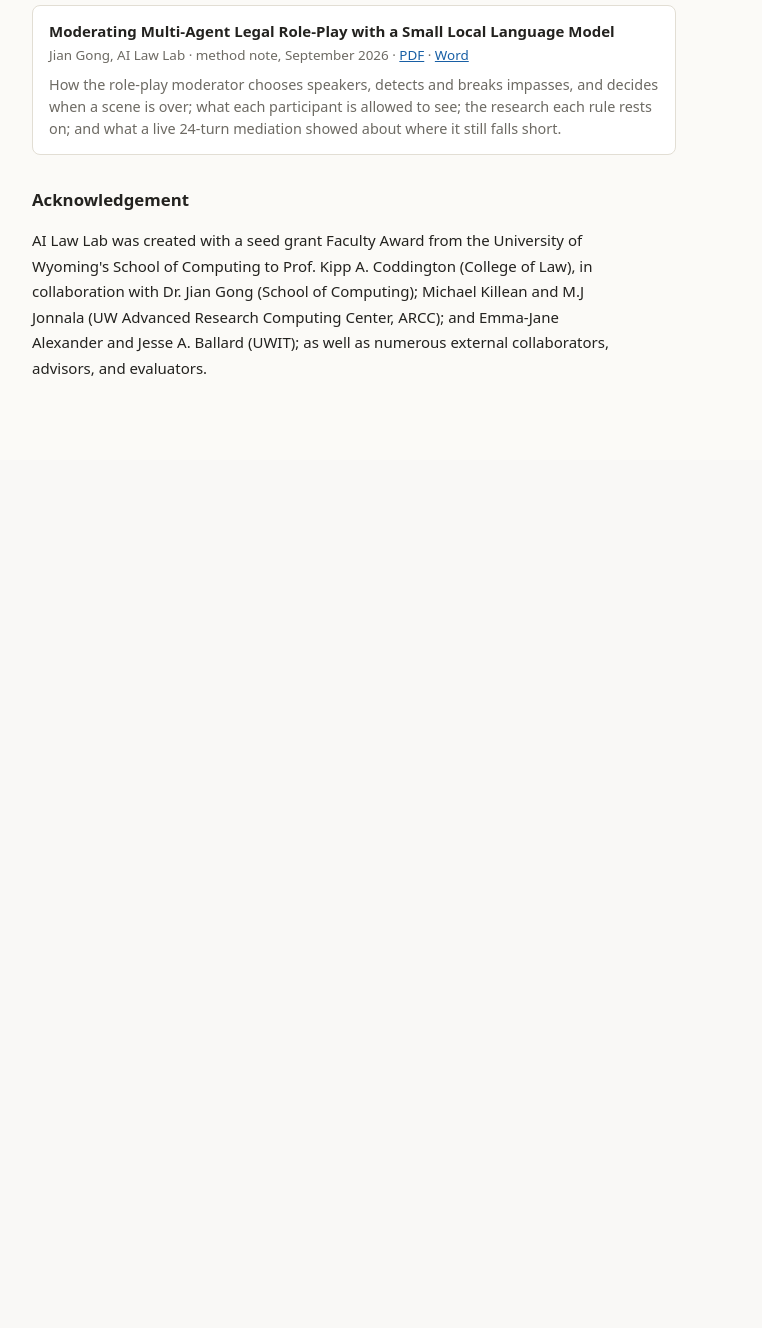
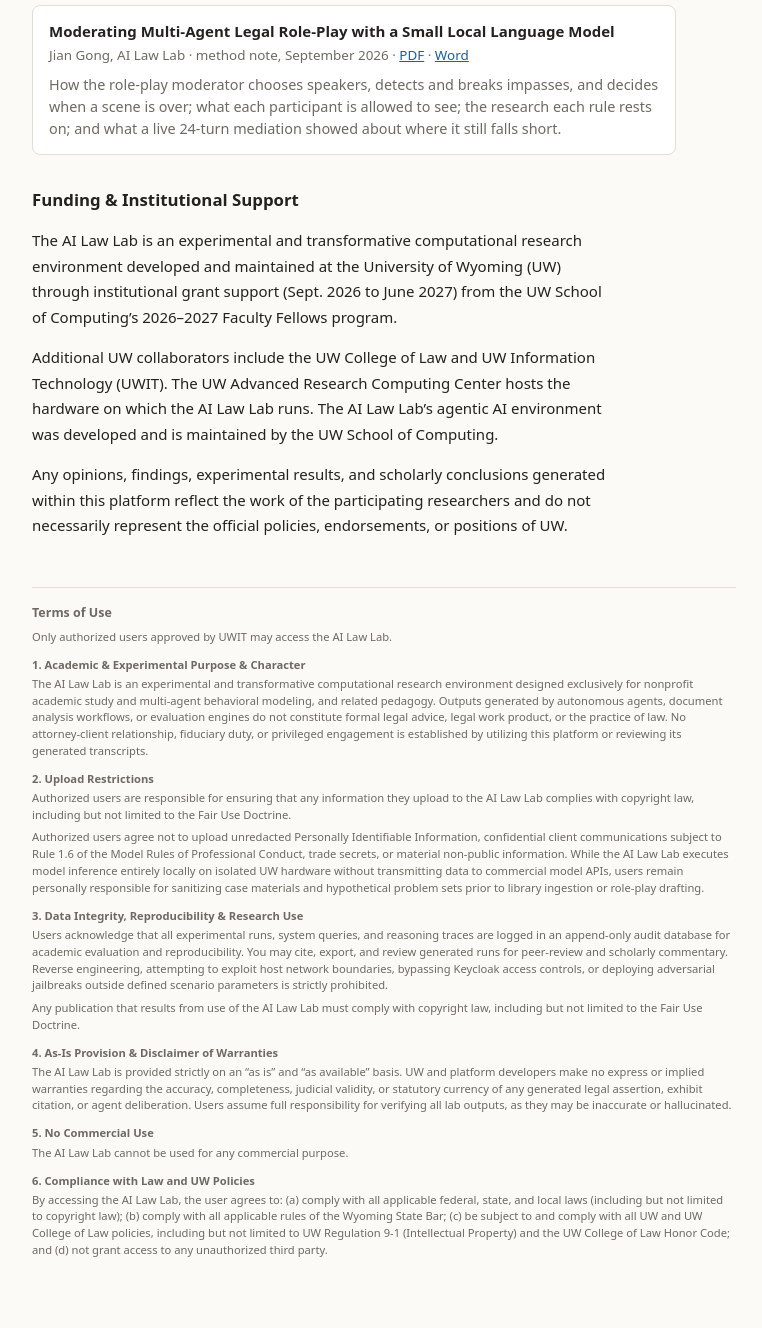
Before and after one commit to WyoSoC/AI_Law_Lab, a Python web app: template src/ailawlab/web/templates/about.html in a window 1280 px wide. Shown: the part 2574-3902 px from the top of the page, without its empty margins (88-850 px from the left). Before the commit the page ends 2950 px from the top, so only its background shows below. Run offline with Jinja, Linux system fonts and the light colour scheme; the template is opened without the code that fills it, so the values that code supplies are empty.

Commit message:
Front page: Funding & Institutional Support replaces Acknowledgement; Terms of Use in small print at the bottom
Co-Authored-By: Claude Opus 5.5 (1M context) <noreply@anthropic.com>
Claude-Session: https://claude.ai/code/session_011AEcPuxzB4oru125ZuPfPT

```diff
--- a/src/ailawlab/web/static/style.css
+++ b/src/ailawlab/web/static/style.css
@@ -240,6 +240,11 @@ details summary { cursor: pointer; color: var(--muted); font-size: .84rem; margi
 .lede { font-size: 1.08rem; line-height: 1.6; color: var(--ink); max-width: 62ch; margin-bottom: 1.4rem; }
 .prose { line-height: 1.7; max-width: 68ch; color: var(--ink); }
 .prose.muted-note { color: var(--muted); font-size: .88rem; margin-top: 1rem; }
+.terms { margin-top: 3rem; padding-top: 1rem; border-top: 1px solid var(--line);
+         color: var(--muted); font-size: .7rem; line-height: 1.5; max-width: 110ch; }
+.terms h2 { font-size: .78rem; margin: 0 0 .4rem; color: var(--muted); }
+.terms h3 { font-size: .7rem; font-weight: 600; margin: .7rem 0 .15rem; color: var(--muted); }
+.terms p { margin: 0 0 .35rem; }
 
 .cta-row { display: flex; gap: .6rem; flex-wrap: wrap; }
 .btn {
--- a/src/ailawlab/web/templates/about.html
+++ b/src/ailawlab/web/templates/about.html
@@ -178,14 +178,70 @@
 </section>
 
 <section>
-  <h2>Acknowledgement</h2>
+  <h2>Funding &amp; Institutional Support</h2>
   <p class="prose">
-    AI Law Lab was created with a seed grant Faculty Award from the University of Wyoming's
-    School of Computing to Prof. Kipp A. Coddington (College of Law), in collaboration with
-    Dr. Jian Gong (School of Computing); Michael Killean and M.J Jonnala (UW Advanced Research
-    Computing Center, ARCC); and Emma-Jane Alexander and Jesse A. Ballard (UWIT); as well as
-    numerous external collaborators, advisors, and evaluators.
+    The AI Law Lab is an experimental and transformative computational research environment
+    developed and maintained at the University of Wyoming (UW) through institutional grant
+    support (Sept. 2026 to June 2027) from the UW School of Computing&rsquo;s 2026&ndash;2027
+    Faculty Fellows program.
+  </p>
+  <p class="prose">
+    Additional UW collaborators include the UW College of Law and UW Information Technology
+    (UWIT). The UW Advanced Research Computing Center hosts the hardware on which the AI Law
+    Lab runs. The AI Law Lab&rsquo;s agentic AI environment was developed and is maintained by
+    the UW School of Computing.
+  </p>
+  <p class="prose">
+    Any opinions, findings, experimental results, and scholarly conclusions generated within
+    this platform reflect the work of the participating researchers and do not necessarily
+    represent the official policies, endorsements, or positions of UW.
   </p>
 </section>
 
+<footer class="terms" id="terms">
+  <h2>Terms of Use</h2>
+  <p>Only authorized users approved by UWIT may access the AI Law Lab.</p>
+  <h3>1. Academic &amp; Experimental Purpose &amp; Character</h3>
+  <p>The AI Law Lab is an experimental and transformative computational research environment
+     designed exclusively for nonprofit academic study and multi-agent behavioral modeling, and
+     related pedagogy. Outputs generated by autonomous agents, document analysis workflows, or
+     evaluation engines do not constitute formal legal advice, legal work product, or the
+     practice of law. No attorney-client relationship, fiduciary duty, or privileged engagement
+     is established by utilizing this platform or reviewing its generated transcripts.</p>
+  <h3>2. Upload Restrictions</h3>
+  <p>Authorized users are responsible for ensuring that any information they upload to the AI
+     Law Lab complies with copyright law, including but not limited to the Fair Use Doctrine.</p>
+  <p>Authorized users agree not to upload unredacted Personally Identifiable Information,
+     confidential client communications subject to Rule 1.6 of the Model Rules of Professional
+     Conduct, trade secrets, or material non-public information. While the AI Law Lab executes
+     model inference entirely locally on isolated UW hardware without transmitting data to
+     commercial model APIs, users remain personally responsible for sanitizing case materials
+     and hypothetical problem sets prior to library ingestion or role-play drafting.</p>
+  <h3>3. Data Integrity, Reproducibility &amp; Research Use</h3>
+  <p>Users acknowledge that all experimental runs, system queries, and reasoning traces are
+     logged in an append-only audit database for academic evaluation and reproducibility. You
+     may cite, export, and review generated runs for peer-review and scholarly commentary.
+     Reverse engineering, attempting to exploit host network boundaries, bypassing Keycloak
+     access controls, or deploying adversarial jailbreaks outside defined scenario parameters
+     is strictly prohibited.</p>
+  <p>Any publication that results from use of the AI Law Lab must comply with copyright law,
+     including but not limited to the Fair Use Doctrine.</p>
+  <h3>4. As-Is Provision &amp; Disclaimer of Warranties</h3>
+  <p>The AI Law Lab is provided strictly on an &ldquo;as is&rdquo; and &ldquo;as
+     available&rdquo; basis. UW and platform developers make no express or implied warranties
+     regarding the accuracy, completeness, judicial validity, or statutory currency of any
+     generated legal assertion, exhibit citation, or agent deliberation. Users assume full
+     responsibility for verifying all lab outputs, as they may be inaccurate or
+     hallucinated.</p>
+  <h3>5. No Commercial Use</h3>
+  <p>The AI Law Lab cannot be used for any commercial purpose.</p>
+  <h3>6. Compliance with Law and UW Policies</h3>
+  <p>By accessing the AI Law Lab, the user agrees to: (a) comply with all applicable federal,
+     state, and local laws (including but not limited to copyright law); (b) comply with all
+     applicable rules of the Wyoming State Bar; (c) be subject to and comply with all UW and UW
+     College of Law policies, including but not limited to UW Regulation 9-1 (Intellectual
+     Property) and the UW College of Law Honor Code; and (d) not grant access to any
+     unauthorized third party.</p>
+</footer>
+
 {% endblock %}
```
